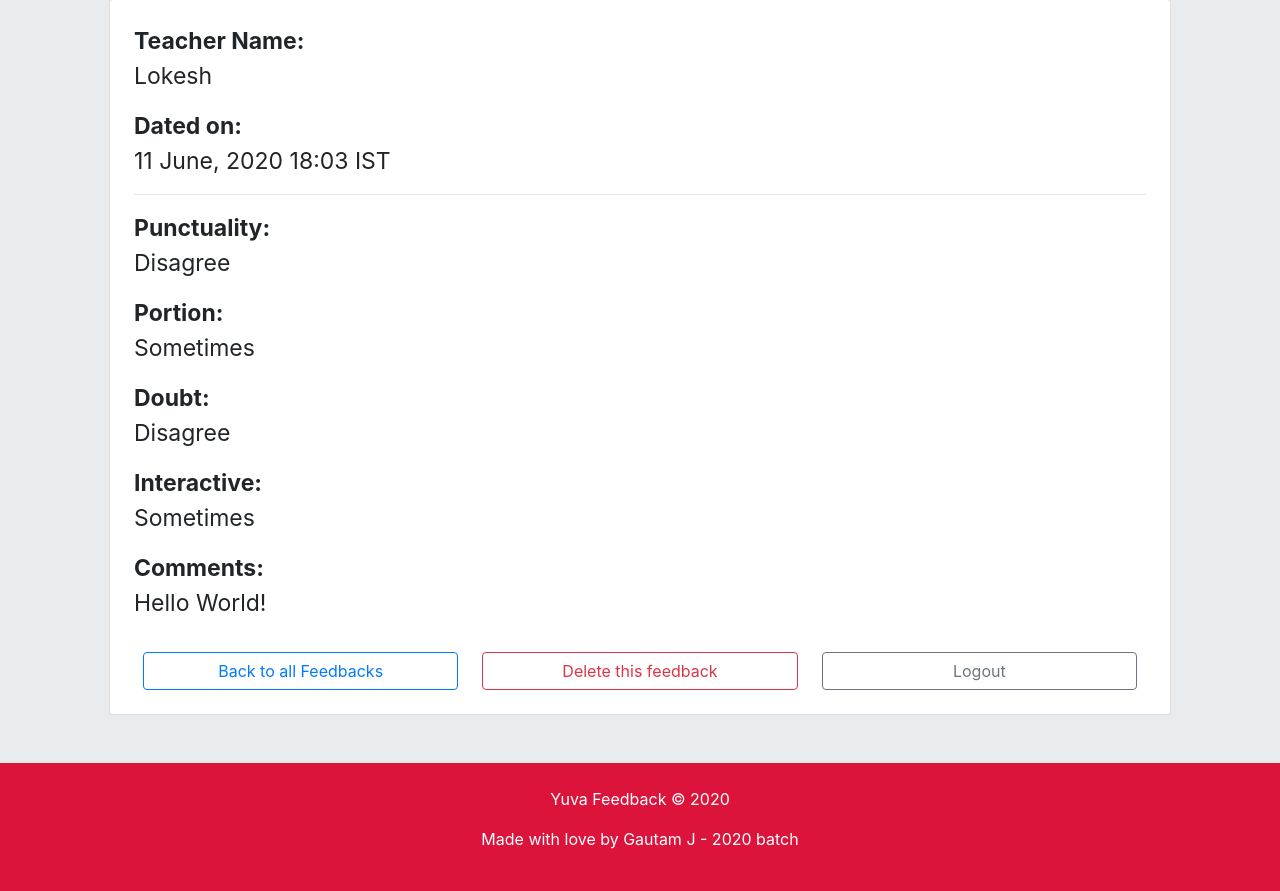
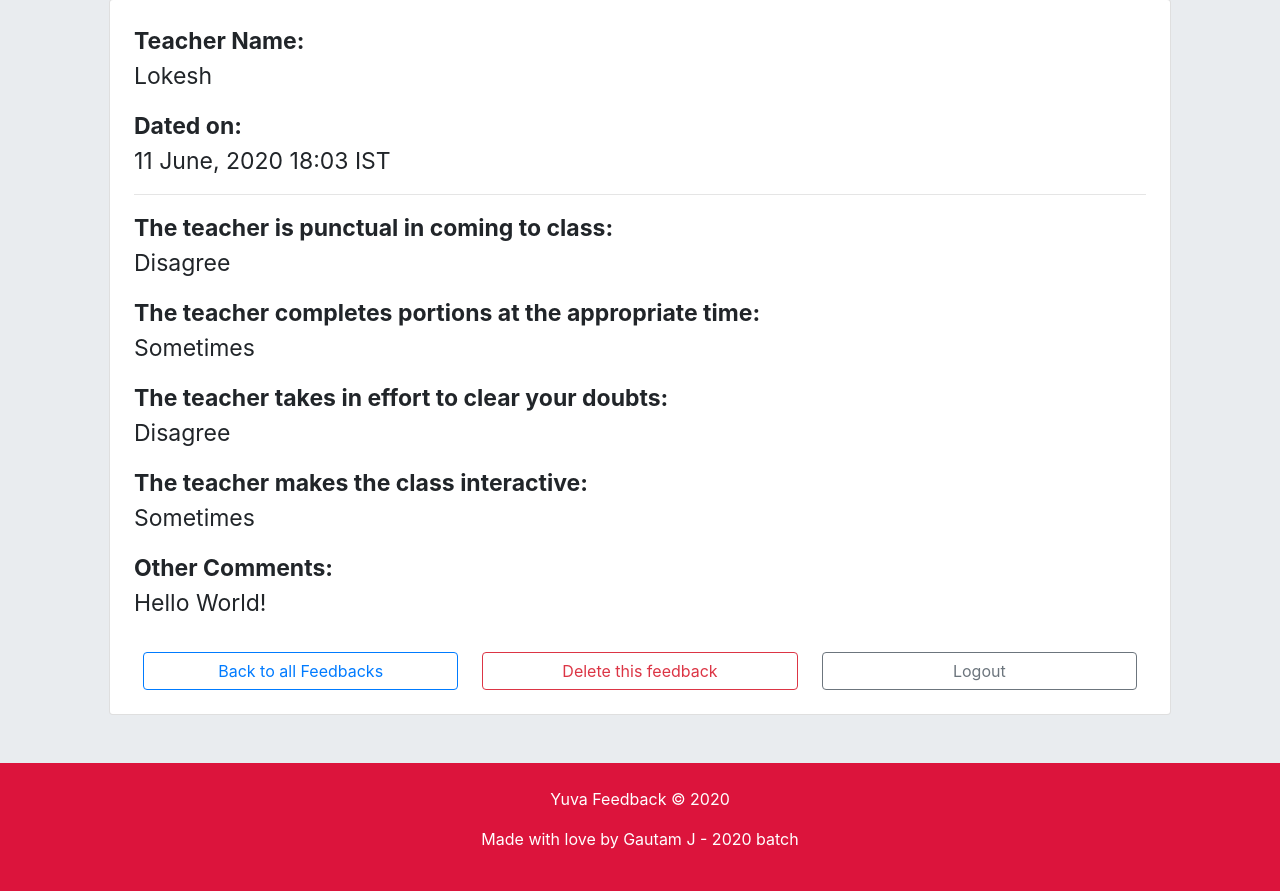
Before and after one commit to Gautam-J/yuva-feedback, a Django app: page /review/feedback/10/ in a window 1280 px wide. Shown: the part 161-1052 px from the top of the page. Run offline with Django 3.2, Linux system fonts and the light colour scheme; a user stored in the database is signed in; data comes from the database, SQL or seed files in the repository; some libraries are stand-ins or nearby versions.

Commit message:
changed verbose text

```diff
--- a/Review/templates/Review/detail_feedback.html
+++ b/Review/templates/Review/detail_feedback.html
@@ -7,11 +7,11 @@
             <p style="font-size: 23px;"><strong>Teacher Name:</strong><br>{{ feedback.teacher_name }}</p>
             <p style="font-size: 23px;"><strong>Dated on:</strong><br>{{ feedback.date_submitted|date:'d F, Y H:i e' }}</p>
             <hr class="p-0 m-0 mb-3">
-            <p style="font-size: 23px;"><strong>Punctuality:</strong><br>{{ feedback.punctuality }}</p>
-            <p style="font-size: 23px;"><strong>Portion:</strong><br>{{ feedback.portion }}</p>
-            <p style="font-size: 23px;"><strong>Doubt:</strong><br>{{ feedback.doubt }}</p>
-            <p style="font-size: 23px;"><strong>Interactive:</strong><br>{{ feedback.interactive }}</p>
-            <p style="font-size: 23px;"><strong>Comments:</strong><br>{{ feedback.comments }}</p>
+            <p style="font-size: 23px;"><strong>The teacher is punctual in coming to class:</strong><br>{{ feedback.punctuality }}</p>
+            <p style="font-size: 23px;"><strong>The teacher completes portions at the appropriate time:</strong><br>{{ feedback.portion }}</p>
+            <p style="font-size: 23px;"><strong>The teacher takes in effort to clear your doubts:</strong><br>{{ feedback.doubt }}</p>
+            <p style="font-size: 23px;"><strong>The teacher makes the class interactive:</strong><br>{{ feedback.interactive }}</p>
+            <p style="font-size: 23px;"><strong>Other Comments:</strong><br>{{ feedback.comments }}</p>
 
             <div class="row pt-3">
                 <a class="btn btn-outline-primary ml-4 mr-4 col" role="button" href="{% url 'ListFeedbackView' %}">Back to all Feedbacks</a>
```
